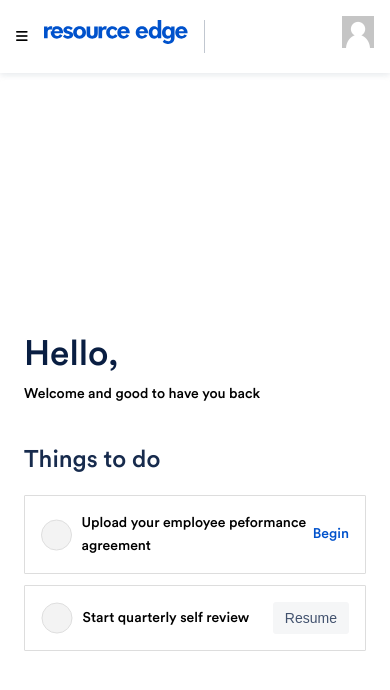
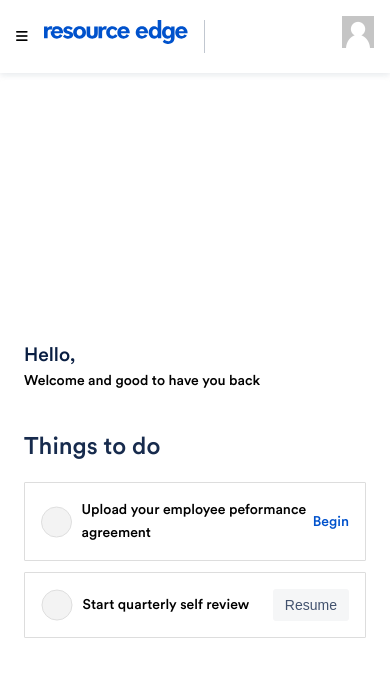
Before and after one commit to IsraelChidera/resourceedge, a React (Create React App) app: page /dashboard in a window 390 px wide. Shown: the top 690 px of the page. Built offline with nearby package versions, Linux system fonts and the light colour scheme.

Commit message:
Feature: Font Add Ons Correction

```diff
--- a/src/Components/Css/Dashboard.css
+++ b/src/Components/Css/Dashboard.css
@@ -162,4 +162,15 @@
     .dashboard_nav_flex p {
         display: none;
     }
+
+
 }
+
+
+/* Extra small devices (phones, 768px and down) */
+@media only screen and (max-width: 500px) {
+    .dashboard_content_header h1 {
+        font-size: 1.2rem;
+        color: #091E42;
+    }
+}
```
